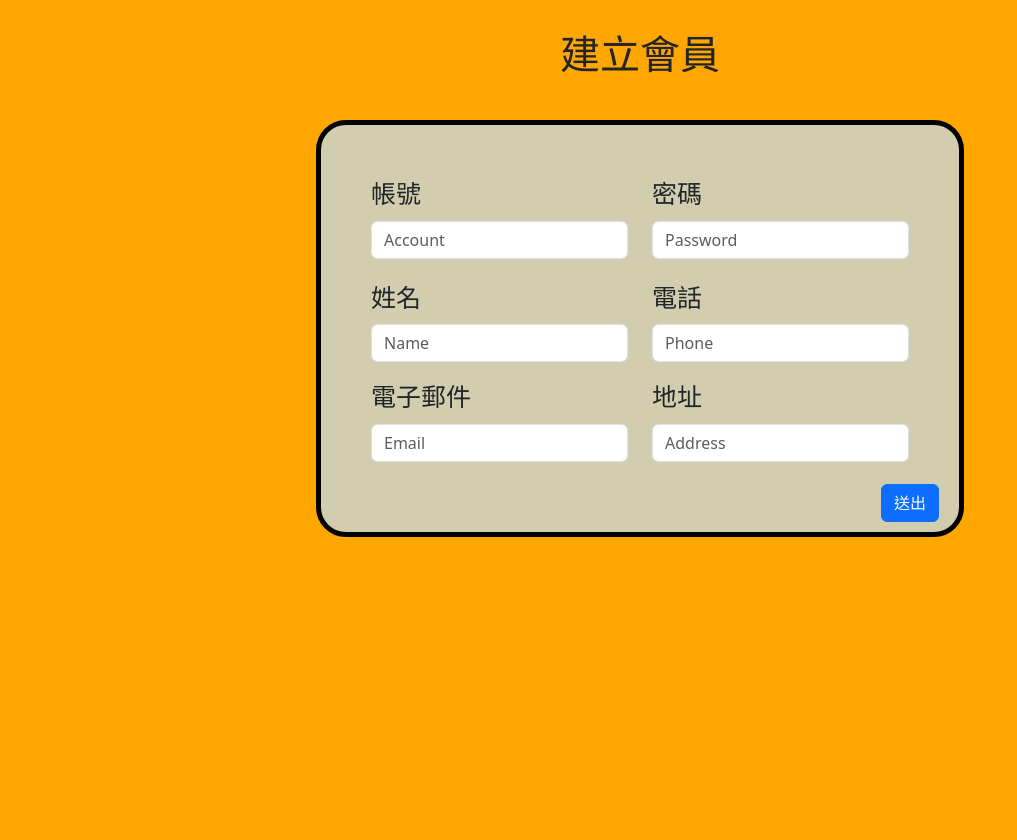
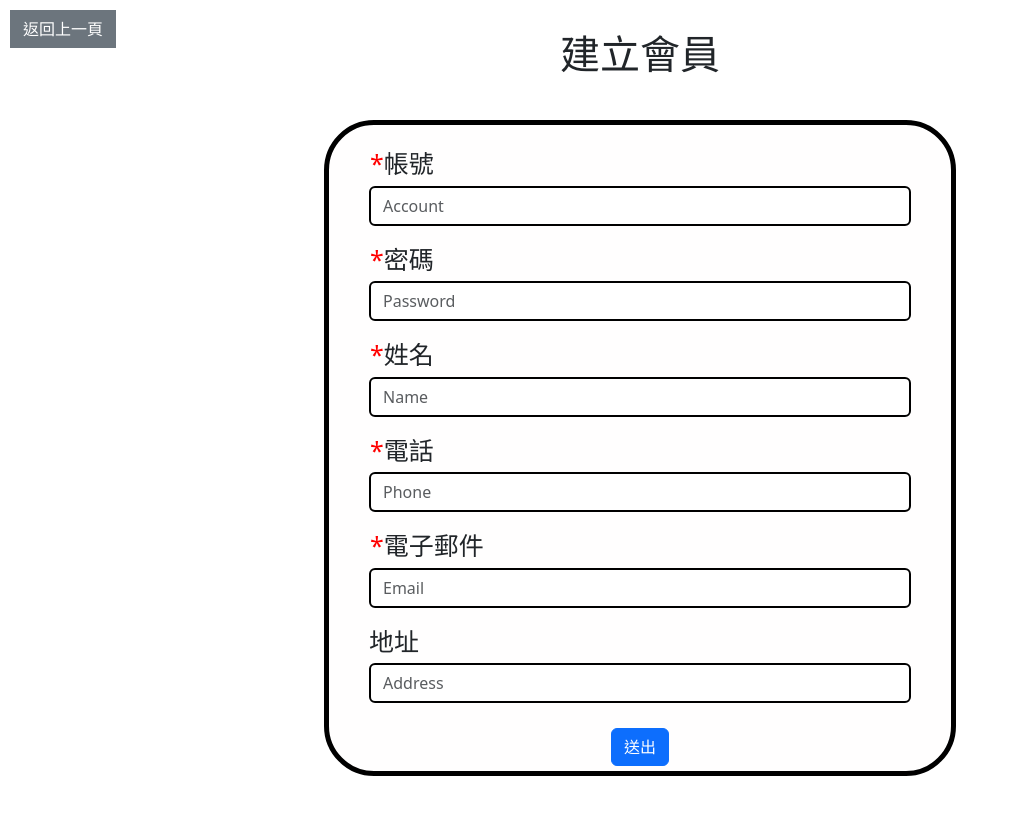
Before and after one commit to Chen-kuan-ting/web-project, a Flask app: page /register in a window 1280 px wide. Shown: the whole page, without its empty margins (0-1017 px from the left). Before the commit the page ends 537 px from the top, so only its background shows below. Run offline with Flask 3, Linux system fonts and the light colour scheme; parts of the project's set-up code (start-up, migrations or seed data) failed here and were passed over.

Commit message:
update register樣式

```diff
--- a/project/public/register.css
+++ b/project/public/register.css
@@ -1,4 +1,4 @@
-/* 新增橘色背景 */
+/* 新增背景 */
 body::before {
     content: "";
     position: fixed;
@@ -6,7 +6,7 @@ body::before {
     left: 0;
     width: 100%;
     height: 100%;
-    background-color: rgb(255, 166, 1);
+    background-color: rgb(255, 255, 255);
     z-index: -1;
     /* 設為-1，使其在內容之後 */
 }
@@ -14,20 +14,17 @@ body::before {
 /* 調整外框 */
 .custom-border {
     border: 5px solid black;
-    padding: 50px;
-    border-radius: 30px;
+    padding: 20px 40px 5px;
+    border-radius: 50px;
     /* 圓弧邊框 */
-    background-color: rgba(200, 215, 216, 0.81);
+    background-color: rgba(255, 254, 254, 0.814);
     position: relative;
-    /* width: 550px;  */
-    /* height: 450px; */
 }
 
 /* 調整送出按鈕位置 */
 .submit-button {
-    position: absolute;
-    bottom: 10px;
-    right: 20px;
+    text-align: center; /* 文字置中 */
+    margin-top: 10px; /* 調整上方的 margin 以置中 */
 }
 
 h1 {
@@ -36,6 +33,33 @@ h1 {
     /* 調整上邊距 */
 }
 
+/* 調整輸入框和標籤的樣式 */
+.form-label {
+    display: flex;
+    align-items: center;
+    margin-bottom: 3px; /* 增加下邊距，使名稱和輸入框間距離 */
+}
+
+.required-symbol {
+    color: red;
+    margin-left: 1px; /* 調整星號與標籤之間的距離 */
+}
+
+.form-control {
+    width: 100%; /* 讓輸入框佔據整個寬度 */
+    margin-bottom: 15px; /* 增加下邊距，使輸入框之間距離 */
+    border-width: 2px; /* 調整輸入框框線的寬度 */
+    border-color: #000;
+}
+
 #accountHelp {
     color: red;
 }
+
+.btn.btn-secondary.btn-square {
+    position: absolute;
+    top: 10px;
+    left: 10px;
+    z-index: 999; /* 保證在最上層 */
+    border-radius: 0;
+}
--- a/project/templates/register.html
+++ b/project/templates/register.html
@@ -11,39 +11,41 @@
     <title>建立會員</title>
 </head>
 <body class="d-flex align-items-center justify-content-center flex-column">
-    <h1 class="mb-4">建立會員</h1>
+  <!-- 新增回上一頁按鈕 -->
+  <a href="/login" class="btn btn-secondary btn-square">返回上一頁</a>
+  <h1 class="mb-4">建立會員</h1>
     <form action="/signup" method="POST" class="mb-3">
       <div class="container my-5 custom-border">
-        <div class="row mb-3">
-          <div class="col-md-6">
-            <label for="exampleInputaccount1" class="form-label" style="font-size: 25px;">帳號</label>
+        <div class="row">
+          <div class="col-12">
+            <label for="exampleInputaccount1" class="form-label" style="font-size: 25px;"><span class="required-symbol">*</span>帳號</label>
             <input name="account" type="account" class="form-control" id="account" placeholder="Account" required/>
           </div>
-          <div class="col-md-6">
-            <label for="exampleInputPassword1" class="form-label" style="font-size: 25px;">密碼</label>
+          <div class="col-12">
+            <label for="exampleInputPassword1" class="form-label" style="font-size: 25px;"><span class="required-symbol">*</span>密碼</label>
             <input name="password" type="password" class="form-control" id="password" placeholder="Password" required/>
             <div id="passwordHelp" class="form-text"></div>
           </div>
         </div>
-        <div class="row mb-3">
-          <div class="col-md-6">
-            <label for="exampleInputName1" class="form-label" style="font-size: 25px;">姓名</label>
+        <div class="row">
+          <div class="col-12">
+            <label for="exampleInputName1" class="form-label" style="font-size: 25px;"><span class="required-symbol">*</span>姓名</label>
             <input name="nickname" type="name" class="form-control" id="name" placeholder="Name" required/>
           </div>
-          <div class="col-md-6">
-            <label for="exampleInputPhone1" class="form-label" style="font-size: 25px;">電話</label>
+          <div class="col-12">
+            <label for="exampleInputPhone1" class="form-label" style="font-size: 25px;"><span class="required-symbol">*</span>電話</label>
             <input name="phone" type="phone" class="form-control" id="phone" placeholder="Phone" required/>
           </div>
         </div>
-        <div class="row mb-3">
-          <div class="col-md-6">
-            <label for="exampleInputEmail1" class="form-label" style="font-size: 25px;">電子郵件</label>
+        <div class="row">
+          <div class="col-12">
+            <label for="exampleInputEmail1" class="form-label" style="font-size: 25px;"><span class="required-symbol">*</span>電子郵件</label>
             <input name="email" type="email" class="form-control" id="email" placeholder="Email" required/>
+            <div id="accountHelp" class="form-text" >{{ error }}</div>
           </div>
-          <div class="col-md-6">
+          <div class="col-12">
             <label for="exampleInputaddress1" class="form-label" style="font-size: 25px;">地址</label>
-            <input name="address" type="address" class="form-control" id="address" placeholder="Address" required/>
-            <div id="accountHelp" class="form-text" >{{ error }}</div>
+            <input name="address" type="address" class="form-control" id="address" placeholder="Address"/>
           </div>
         </div>
         <div class="submit-button">
```
